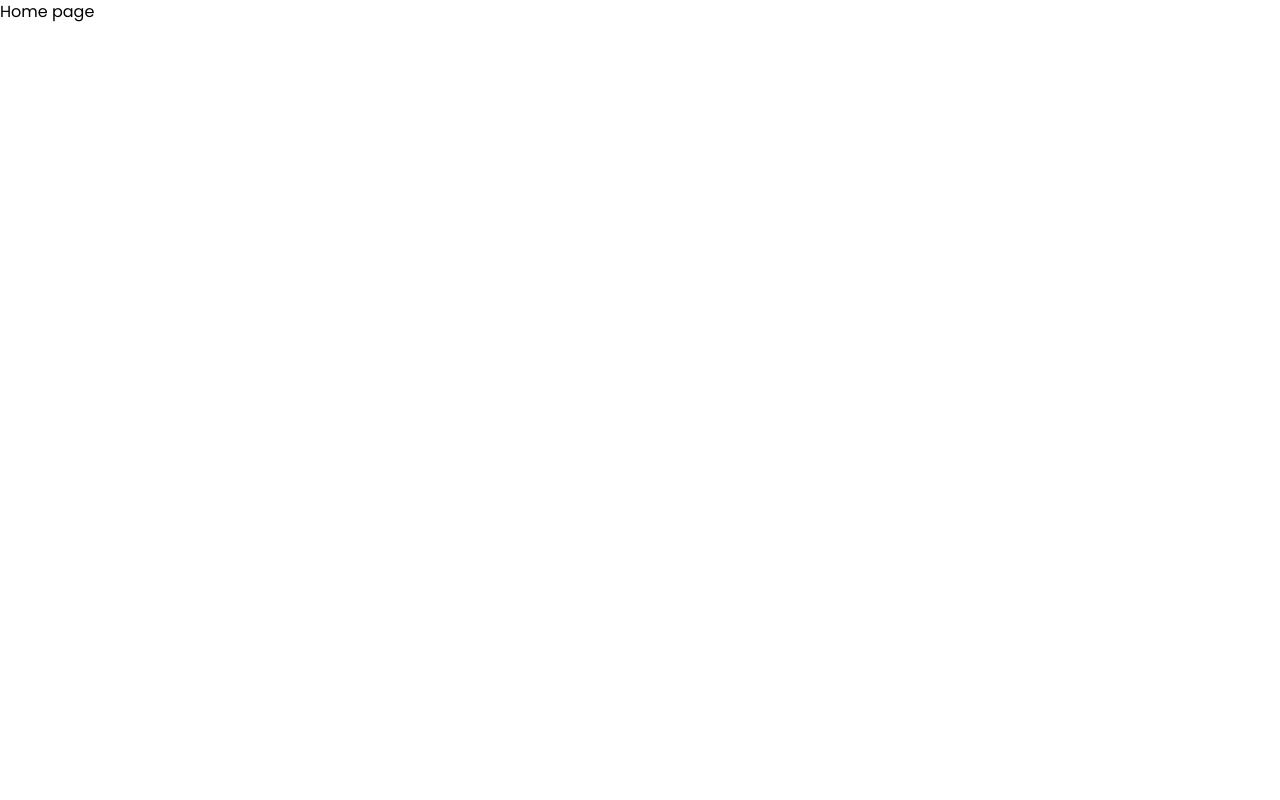
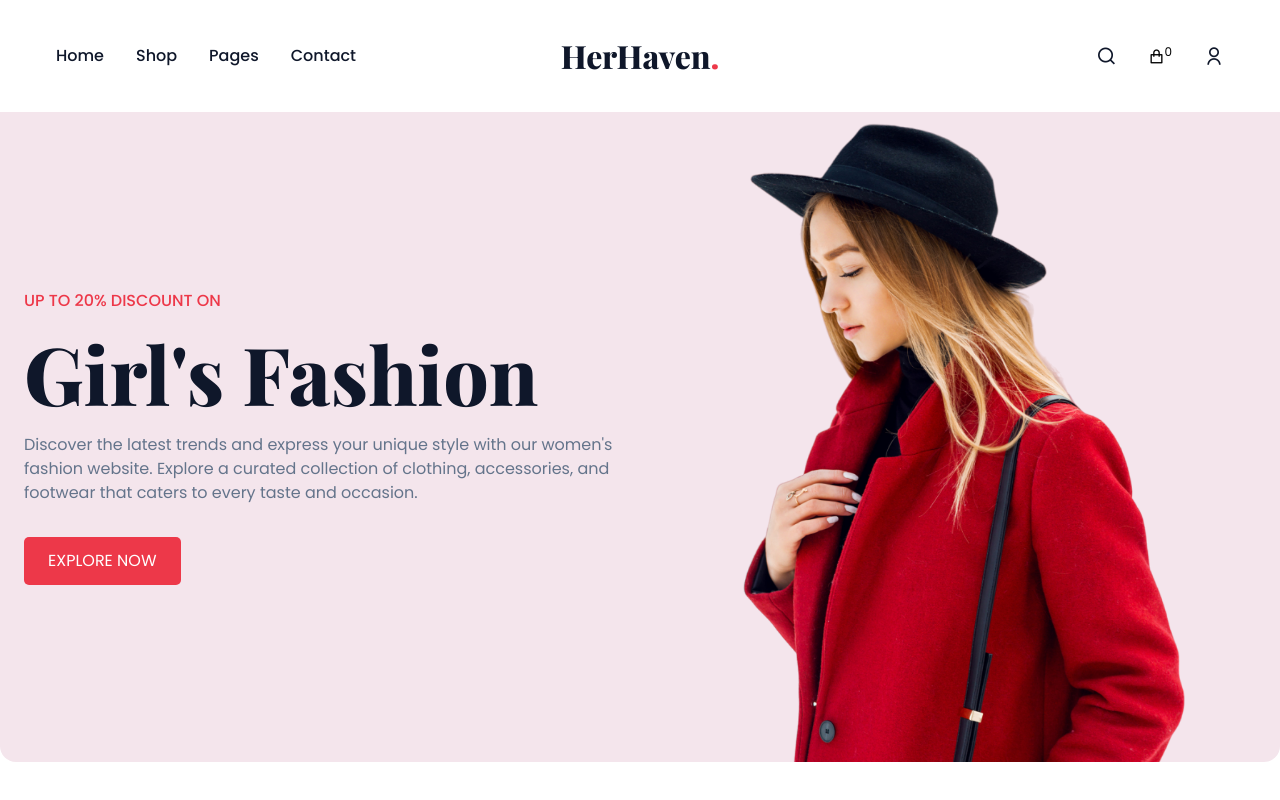
Before and after one commit to brainiac1010/Her-Haven, a React (Vite) app: page / in a window 1280 px wide. Built offline with nearby package versions, Linux system fonts and the light colour scheme.

Commit message:
banner added

```diff
--- a/package.json
+++ b/package.json
@@ -12,7 +12,8 @@
   "dependencies": {
     "react": "^18.3.1",
     "react-dom": "^18.3.1",
-    "react-router-dom": "^7.1.1"
+    "react-router-dom": "^7.1.1",
+    "remixicon": "^4.6.0"
   },
   "devDependencies": {
     "@eslint/js": "^9.17.0",
--- a/src/App.jsx
+++ b/src/App.jsx
@@ -1,6 +1,7 @@
 
 import { Outlet } from 'react-router-dom'
 import './App.css'
+import Navbar from './components/Navbar'
 
 function App() {
 
@@ -8,6 +9,7 @@ function App() {
   return (
     <>
 
+      <Navbar></Navbar>
       <Outlet></Outlet>
     </>
   )
--- a/src/components/Navbar.jsx
+++ b/src/components/Navbar.jsx
@@ -1,8 +1,47 @@
-import React from 'react'
+import { Link } from 'react-router-dom'
 
 const Navbar = () => {
   return (
-    <div>Navbar</div>
+    <header className="fixed-nav-bar w-nav">
+      <nav className='max-w-screen-2xl mx-auto px-4 flex justify-between items-center'>
+        <ul className='nav__links'>
+          <li className='link'><Link to='/'>Home</Link> </li>
+          <li className='link'><Link to='/shop'>Shop</Link> </li>
+          <li className='link'><Link to='/pages'>Pages</Link> </li>
+          <li className='link'><Link to='/contact'>Contact</Link> </li>
+        </ul>
+
+        {/* Logo */}
+        <div className='nav__logo'>
+          <Link to='/'>HerHaven<span>.</span></Link>
+        </div>
+
+        {/* nav icon */}
+
+        <div className='nav__icons relative'>
+          <span>
+            <Link to='/search'>
+              <i className="ri-search-line"></i>
+            </Link>
+          </span>
+
+
+          <span>
+            <button className="hover:text-primary">
+              <i className="ri-shopping-bag-line"></i>
+              <sup className='text-sm inline-block px-1.5 text-white rounded-full bg-primary text-center'>0</sup>
+            </button>
+          </span>
+
+          <span>
+            <Link to='login'>
+              <i className="ri-user-line"></i>
+            </Link>
+          </span>
+
+        </div>
+      </nav>
+    </header>
   )
 }
 
--- /dev/null
+++ b/src/components/pages/home/Banner.jsx
@@ -0,0 +1,27 @@
+import { Link } from "react-router-dom"
+import bannerImg from "../../../assets/header.png";
+
+
+const Banner = () => {
+    return (
+        <div className="section__container header__container">
+
+            <div className="header__content z-30">
+                <h4 className="uppercase">UP TO 20% DISCOUNT ON</h4>
+                <h1>Girl's Fashion</h1>
+                <p>Discover the latest trends and express your unique style with our women's fashion website. Explore a curated collection of clothing, accessories, and footwear that caters to every taste and occasion.
+                </p>
+                <button className="btn" >
+                    <Link to="/shop">EXPLORE NOW</Link>
+                </button>
+            </div>
+
+
+            <div className="header__image">
+                <img src={bannerImg} alt="banner image" />
+            </div>
+        </div>
+    )
+}
+
+export default Banner
--- /dev/null
+++ b/src/components/pages/home/Home.jsx
@@ -0,0 +1,12 @@
+
+import Banner from './Banner'
+
+const Home = () => {
+  return (
+ <>
+ <Banner></Banner>
+ </>
+  )
+}
+
+export default Home
--- a/src/main.jsx
+++ b/src/main.jsx
@@ -1,9 +1,9 @@
 import { StrictMode } from 'react'
 import { createRoot } from 'react-dom/client'
 import './index.css'
-import App from './App.jsx'
 import { RouterProvider } from 'react-router-dom'
 import router from './rourers/router.jsx'
+import 'remixicon/fonts/remixicon.css'
 
 createRoot(document.getElementById('root')).render(
   <StrictMode>
--- a/src/rourers/router.jsx
+++ b/src/rourers/router.jsx
@@ -1,5 +1,6 @@
 import { createBrowserRouter } from "react-router-dom";
 import App from "../App";
+import Home from "../components/pages/home/Home";
 
 const router = createBrowserRouter([
     {
@@ -8,7 +9,7 @@ const router = createBrowserRouter([
         children : [
             {
                 path : "/",
-                element: <div>Home page</div>
+                element: <Home></Home>
             },
         ]
     },
--- a/tailwind.config.js
+++ b/tailwind.config.js
@@ -1,8 +1,8 @@
 /** @type {import('tailwindcss').Config} */
 export default {
   content: [
-    "./index.html",
-    "./src/**/*.{js,ts,jsx,tsx}",
+    "./frontend/index.html",
+    "./frontend/src/**/*.{js,ts,jsx,tsx}",
   ],
   theme: {
     extend: {
```
Also changed, not shown: 1 other file (tests, documents, lock files or other folders).
